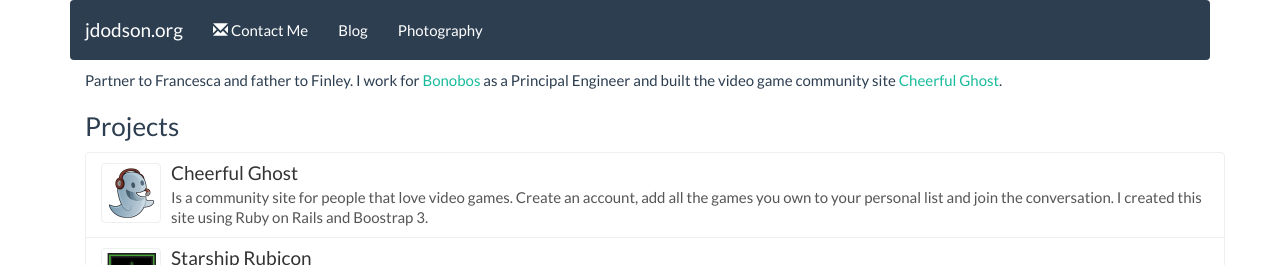
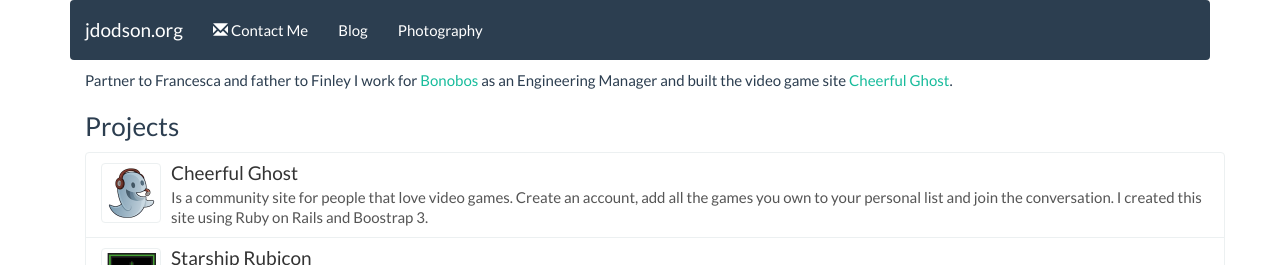
Before and after one commit to jdodson/oldjdodsonorg, a Jekyll site: the page docs/index.html, which Jekyll copies as it is, in a window 1280 px wide. Shown: the top 265 px of the page. Built offline with Jekyll 4.4.1, drawn with Linux system fonts in a browser that asks for light colours; Markdown is read by kramdown in place of the engine named in the settings.

```diff
--- /dev/null
+++ b/Gemfile
@@ -0,0 +1,3 @@
+source 'http://rubygems.org'
+
+gem "jekyll"
--- a/docs/CNAME
+++ /dev/null
@@ -1 +0,0 @@
-jdodson.org
--- a/docs/index.html
+++ b/docs/index.html
@@ -58,7 +58,7 @@
 
     <div class="container">
       <div class="container">
-  Partner to Francesca and father to Finley.  I work for <a href="http://bonobos.com">Bonobos</a> as a Principal Engineer and built the video game community site <a href="http://cheerfulghost.com">Cheerful Ghost</a>.
+  Partner to Francesca and father to Finley I work for <a href="http://bonobos.com" target="_blank">Bonobos</a> as an Engineering Manager and built the video game site <a href="http://cheerfulghost.com" target="_blank">Cheerful Ghost</a>.
 </div>
 
 <div class="container">
--- a/index.html
+++ b/index.html
@@ -1,11 +1,11 @@
 ---
 layout: default
-title: Welcome to the website of Jon Dodson
-description: Partner to Francesca and father to Finley.  I work for Bonobos as a Principal Engineer and built the video game community site Cheerful Ghost.
+title: The personal website of Jon Dodson
+description: Partner to Francesca and father to Finley I work for Bonobos as an Engineering Manager and built the video game site Cheerful Ghost.
 ---
 
 <div class="container">
-  Partner to Francesca and father to Finley.  I work for <a href="http://bonobos.com">Bonobos</a> as a Principal Engineer and built the video game community site <a href="http://cheerfulghost.com">Cheerful Ghost</a>.
+  Partner to Francesca and father to Finley I work for <a href="http://bonobos.com" target="_blank">Bonobos</a> as an Engineering Manager and built the video game site <a href="http://cheerfulghost.com" target="_blank">Cheerful Ghost</a>.
 </div>
 
 <div class="container">
```
Also changed, not shown: other parts of docs/index.html (+3 -3 lines), Gemfile.lock (added), 3 other files.
